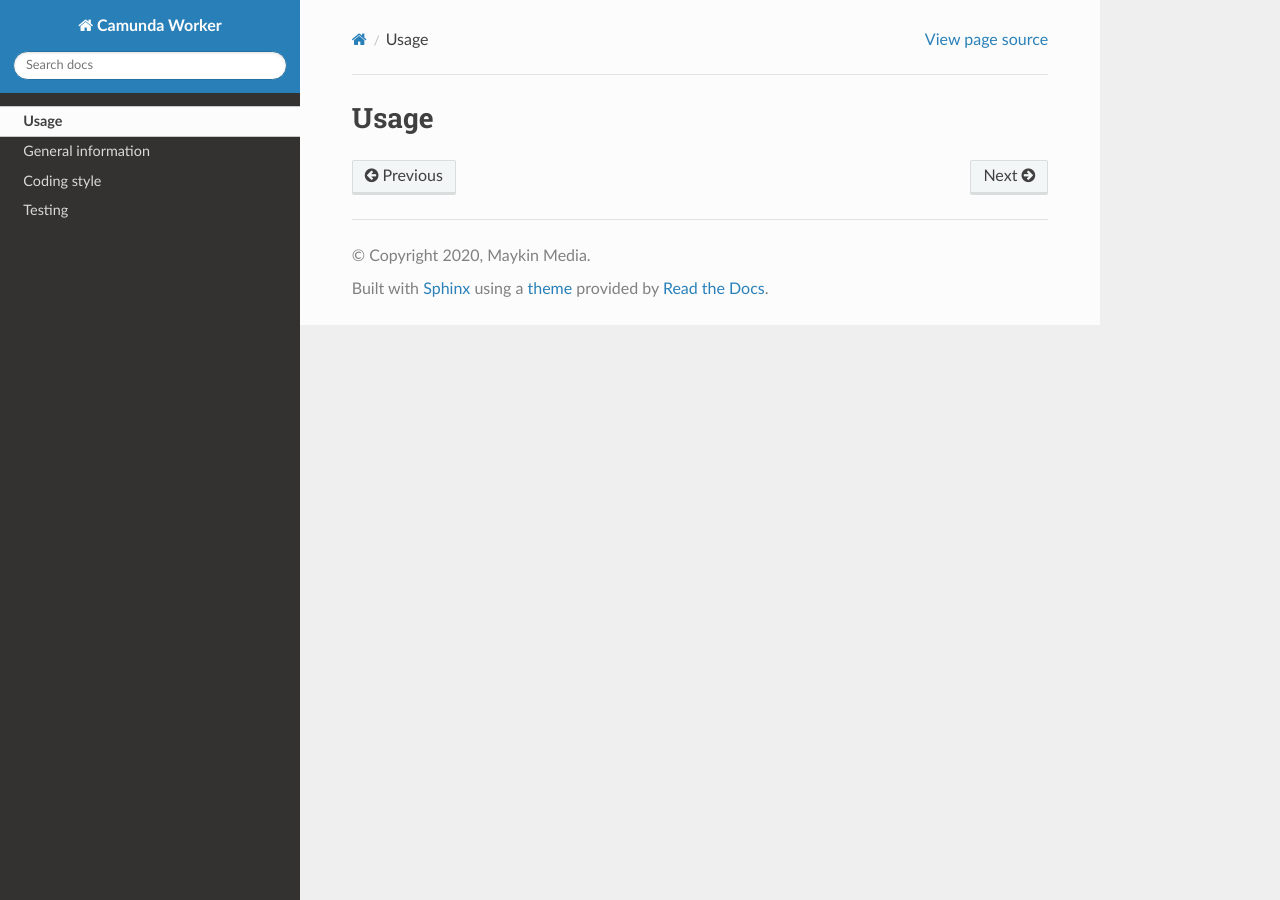
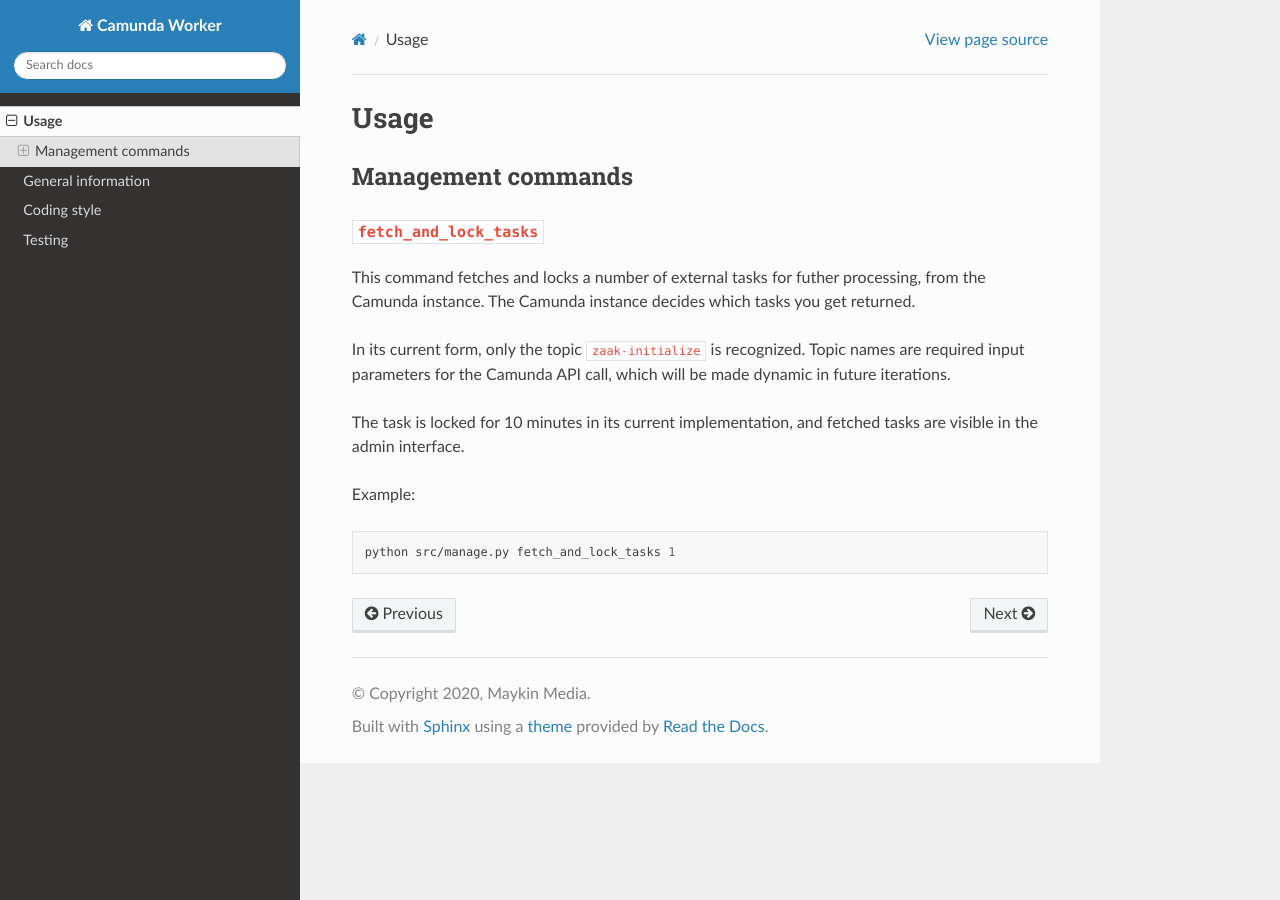
Before and after one commit to GemeenteUtrecht/bptl, a Sphinx documentation site: the page built from doc/usage.rst, in a window 1280 px wide. Built offline with Sphinx 7.4.7 and the Read the Docs theme 2.0.0, drawn with Linux system fonts in a browser that asks for light colours.

Commit message:
:pencil: Document management command for dev

```diff
--- a/doc/usage.rst
+++ b/doc/usage.rst
@@ -1,3 +1,25 @@
 =====
 Usage
 =====
+
+Management commands
+===================
+
+``fetch_and_lock_tasks``
+------------------------
+
+This command fetches and locks a number of external tasks for futher processing, from
+the Camunda instance. The Camunda instance decides which tasks you get returned.
+
+In its current form, only the topic ``zaak-initialize`` is recognized. Topic names are
+required input parameters for the Camunda API call, which will be made dynamic in
+future iterations.
+
+The task is locked for 10 minutes in its current implementation, and fetched tasks are
+visible in the admin interface.
+
+Example:
+
+.. code-block:: bash
+
+    python src/manage.py fetch_and_lock_tasks 1
```
